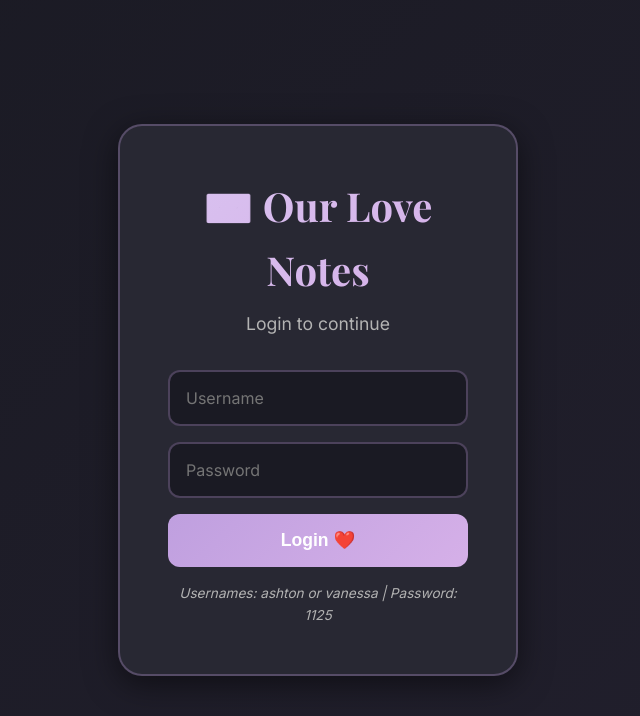
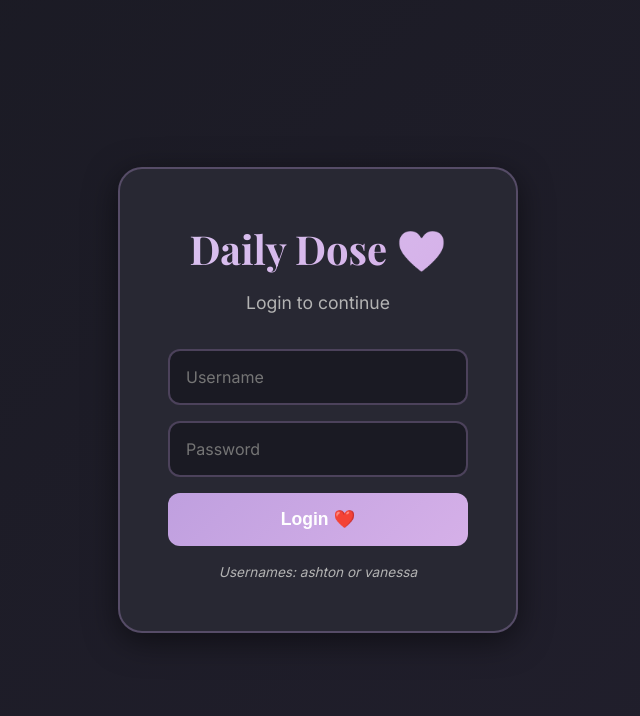
Before and after one commit to EscoLessgo/v-and-a, a website: page app.html in a window 1280 px wide. Shown: the whole page, without its empty margins (322-962 px from the left). Drawn offline with nearby package versions, Linux system fonts and the light colour scheme.

Commit message:
Update files

```diff
--- a/app.html
+++ b/app.html
@@ -17,7 +17,7 @@
     <!-- Login Screen -->
     <div class="login-screen" id="loginScreen">
         <div class="login-card">
-            <h1>💌 Our Love Notes</h1>
+            <h1>Daily Dose ❤️‍🩹</h1>
             <p class="login-subtitle">Login to continue</p>
             <form class="login-form" onsubmit="handleLogin(event)">
                 <input type="text" id="username" class="login-input" placeholder="Username" required
@@ -27,14 +27,14 @@
                 <button type="submit" class="login-btn">Login ❤️</button>
                 <p class="login-error" id="loginError"></p>
             </form>
-            <p class="login-hint">Usernames: ashton or vanessa | Password: 1125</p>
+            <p class="login-hint">Usernames: ashton or vanessa</p>
         </div>
     </div>
 
     <!-- Main App -->
     <div class="app-container" id="appContainer" style="display: none;">
         <header class="app-header">
-            <h1>💌 Our Love Notes</h1>
+            <h1>Our Notes</h1>
             <div class="user-info">
                 Logged in as: <strong id="currentUser"></strong>
                 <button class="logout-btn" onclick="logout()">Logout</button>
```
